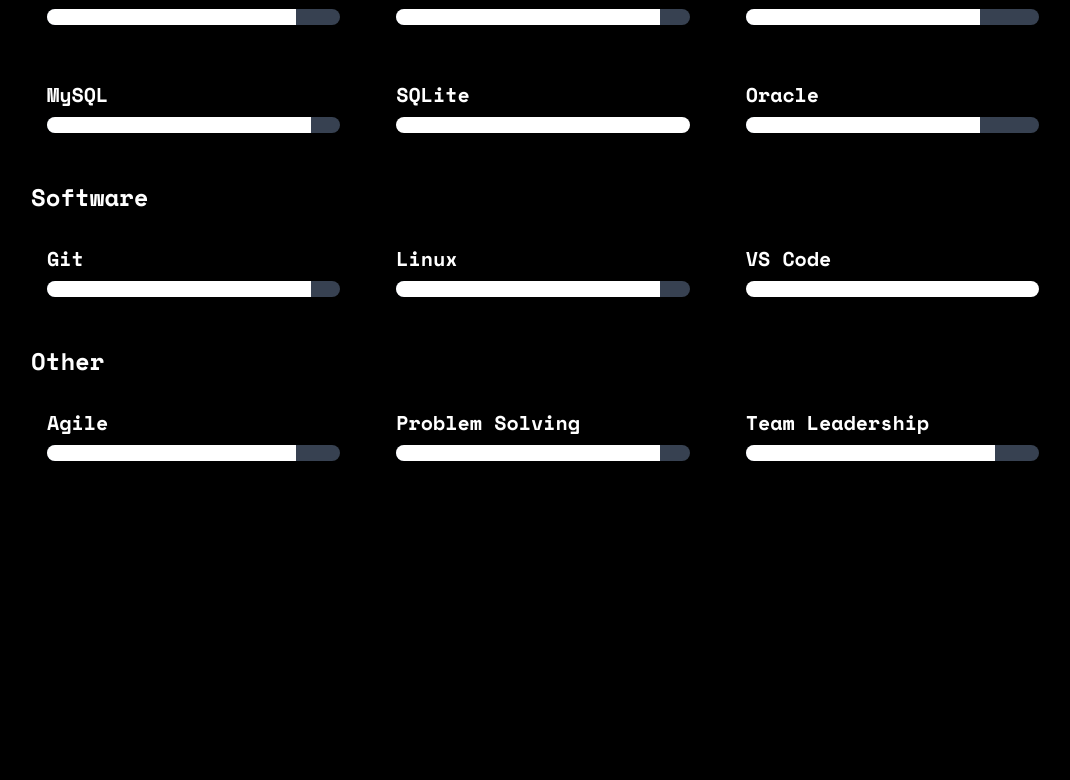
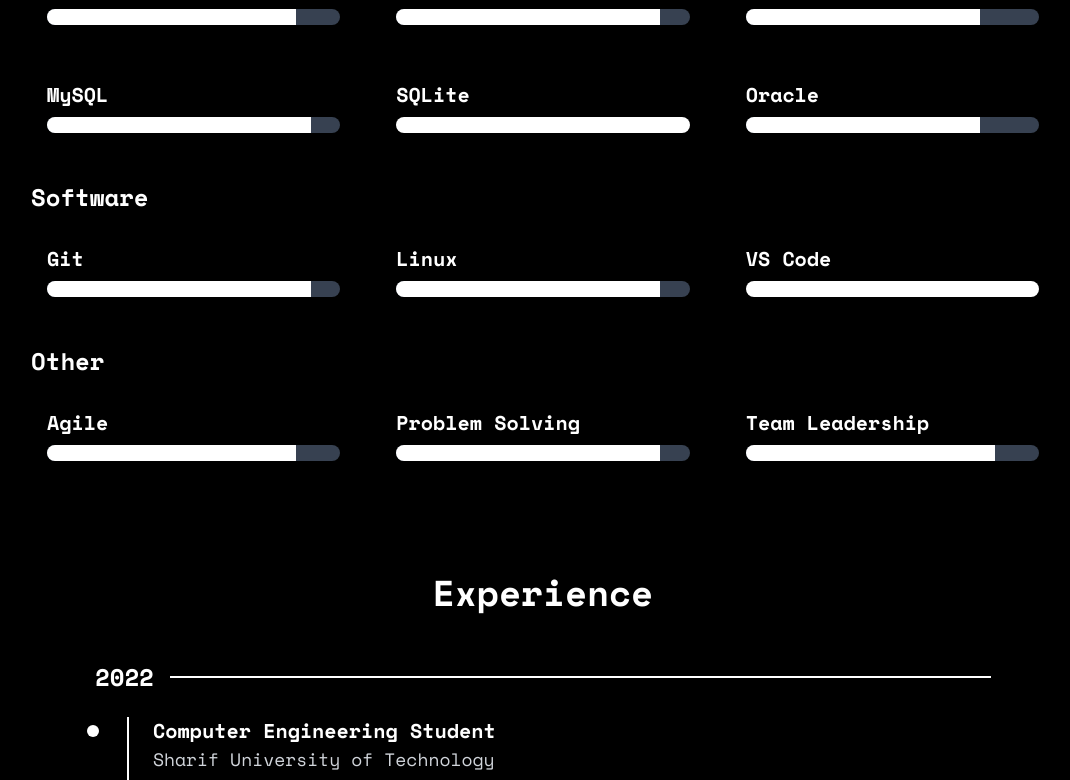
Before and after one commit to maniebra/maniebra.github.io, a React (Vite) app in the folder cv-app/: page / in a window 1280 px wide. Shown: the part 2003-2783 px from the top of the page, without its empty margins (97-1167 px from the left). Before the commit the page ends 2528 px from the top, so only its background shows below. Built offline with nearby package versions, Linux system fonts and the light colour scheme.

Commit message:
added experience section

```diff
--- a/cv-app/src/App.jsx
+++ b/cv-app/src/App.jsx
@@ -1,4 +1,5 @@
 import AboutMe from './sections/about-me'
+import Experience from './sections/experience'
 import Hero from './sections/hero'
 import Skills from './sections/skills'
 
@@ -9,6 +10,7 @@ function App() {
       <Hero />
       <AboutMe />
       <Skills />
+      <Experience />
     </div>
   )
 }
--- a/cv-app/src/components/card.jsx
+++ b/cv-app/src/components/card.jsx
@@ -1,4 +1,16 @@
 export default function Card(props) {
+
+    const { title, actionName, actionLink, children } = props;
+    const openLink = () => {
+        if (actionLink) {
+            const element = document.querySelector(actionLink);
+            if (element) {
+                element.scrollIntoView({ behavior: 'smooth' });
+            }
+        }
+    }
+
+
     return (
         <div className="relative overflow-hidden bg-white p-0.5 min-h-full md:min-h-[30dvh] md:max-w-[27dvw] [clip-path:polygon(12px_0,100%_0,100%_calc(100%-12px),calc(100%-12px)_100%,0_100%,0_12px)]">
             <div className="relative flex flex-col gap-4 bg-black p-6 text-gray-100 h-full md:min-h-[30dvh] [clip-path:polygon(12px_0,100%_0,100%_calc(100%-12px),calc(100%-12px)_100%,0_100%,0_12px)]">
@@ -11,7 +23,7 @@ export default function Card(props) {
                 </p>
 
                 <div className="mt-auto flex items-center justify-between">
-                    <button className="[clip-path:polygon(10px_0,100%_0,100%_calc(100%-10px),calc(100%-10px)_100%,0_100%,0_10px)] bg-white px-4 py-2 font-semibold text-black hover:bg-gray-300 transition-all duration-300">
+                    <button onClick={openLink} className="[clip-path:polygon(10px_0,100%_0,100%_calc(100%-10px),calc(100%-10px)_100%,0_100%,0_10px)] bg-white px-4 py-2 font-semibold text-black hover:bg-gray-300 transition-all duration-300">
                         {props.actionName}
                     </button>
                 </div>
--- a/cv-app/src/sections/about-me.jsx
+++ b/cv-app/src/sections/about-me.jsx
@@ -7,7 +7,7 @@ export default function AboutMe() {
                 About Me
             </h1>
             <div className="flex flex-col md:flex-row gap-6 md:gap-4 pt-8 md:pt-12 w-full mx-auto h-full justify-evenly items-center">
-                <Card title="Skills" actionName="View my skills">
+                <Card title="Skills" actionName="View my skills" actionLink="#skills">
                     <p>
                         I am a skilled software engineer who knows many programming languages and frameworks. I am most proficient in web and mobile development.
                     </p>
--- /dev/null
+++ b/cv-app/src/sections/experience.jsx
@@ -0,0 +1,140 @@
+import { useEffect, useRef, useState } from 'react';
+
+export default function Experience() {
+    const experiences = {
+        2022: [
+            {
+                title: "Computer Engineering Student",
+                company: "Sharif University of Technology",
+                duration: "Sep 2022 - Present",
+                description: "Got accepted to the Computer Engineering department at Sharif University of Technology and have been studying there ever since."
+            },
+            {
+                title: "Freelance Developer",
+                company: "Freelance",
+                duration: "Jan 2022 - Jun 2024",
+                description: "Worked on a variety of projects as a freelance developer. Developed and maintained web applications using React and Node.js. Collaborated with senior developers on large-scale projects."
+            }
+        ],
+        2023: [
+            {
+                title: "Head of Technical Content Creation",
+                company: "Sharif University of Technology",
+                duration: "Jun 2023 - Sep 2023",
+                description: "Worked as a head teaching assistant for the course of Python Programming and Alogorithmic Creativity, by Dr. Ali Sharifi Zarchi. We taught over 4000 students in this course from all over Iran."
+            }
+        ],
+        2024: [
+            {
+                title: "Full Stack Developer",
+                company: "Danesh Solutions",
+                duration: "Jun 2024 - Present",
+                description: "Worked on TradeBin as a QA Engineer. Developed and maintained backend services using Django and PostgreSQL."
+            },
+            {
+                title: "Founder & Full Stack Developer",
+                company: "Hextellar Team",
+                duration: "Aug 2024 - Present",
+                description: "Founded a team of developers and worked on a vast variety of projects."
+            },
+            {
+                title: "Head Teaching Assistant",
+                company: "Sharif University of Technology",
+                duration: "Sep 2023 - Jun 2024",
+                description: "Worked as a head teaching assistant for the course of Python Programming for Mr. Ali Abrishami. The course had a more practical approach to programming and focused on the use of Python in real-world applications."
+            }
+        ],
+    };
+
+    const [isVisible, setIsVisible] = useState(false);
+    const experienceRef = useRef(null);
+
+    useEffect(() => {
+        const observer = new IntersectionObserver(
+            ([entry]) => {
+                if (entry.isIntersecting) {
+                    setIsVisible(true);
+                }
+            },
+            { threshold: 0.1 }
+        );
+
+        if (experienceRef.current) {
+            observer.observe(experienceRef.current);
+        }
+
+        return () => {
+            if (experienceRef.current) {
+                observer.unobserve(experienceRef.current);
+            }
+        };
+    }, []);
+
+    return (
+        <div className="p-4 md:p-12 bg-black text-white z-30" id="experience" ref={experienceRef}>
+            <h1 className="text-3xl md:text-4xl font-bold text-center">
+                Experience
+            </h1>
+            <div className="max-w-4xl mx-auto mt-12">
+                {Object.entries(experiences).map(([year, jobs], yearIndex) => (
+                    <div key={year} className={`mb-12 opacity-0 translate-x-[-50px] transition-all duration-1000 ease-out ${isVisible ? 'animate-timeline' : ''}`}
+                         style={{
+                             animation: isVisible ? `slideIn ${0.8}s ease-out forwards ${yearIndex * 0.3}s` : 'none'
+                         }}>
+                        <div className="flex items-center">
+                            <div className="text-2xl font-bold text-white">{year}</div>
+                            <div className="flex-grow ml-4 h-0.5 bg-white scale-x-0 origin-left"
+                                 style={{
+                                     animation: isVisible ? `scaleX 0.8s ease-out forwards ${yearIndex * 0.3 + 0.4}s` : 'none'
+                                 }}></div>
+                        </div>
+                        <div className="ml-8 mt-6 space-y-8">
+                            {jobs.map((job, jobIndex) => (
+                                <div key={jobIndex} className="relative opacity-0"
+                                     style={{
+                                         animation: isVisible ? `fadeIn 0.8s ease-out forwards ${yearIndex * 0.3 + jobIndex * 0.2 + 0.6}s` : 'none'
+                                     }}>
+                                    <div className="absolute -left-10 top-2 w-3 h-3 bg-white rounded-full scale-0"
+                                         style={{
+                                             animation: isVisible ? `scaleIn 0.3s ease-out forwards ${yearIndex * 0.3 + jobIndex * 0.2 + 0.8}s` : 'none'
+                                         }}></div>
+                                    <div className="border-l-2 border-white pl-6 pb-8 [border-left-width:0px]"
+                                         style={{
+                                             animation: isVisible ? `borderWidth 0.2s ease-out forwards ${yearIndex * 0.3 + jobIndex * 0.2 + 0.9}s` : 'none'
+                                         }}>
+                                        <h3 className="text-xl font-bold">{job.title}</h3>
+                                        <h4 className="text-lg text-gray-300">{job.company}</h4>
+                                        <p className="text-sm text-gray-400 mt-1">{job.duration}</p>
+                                        <p className="mt-2 text-gray-300">{job.description}</p>
+                                    </div>
+                                </div>
+                            ))}
+                        </div>
+                    </div>
+                ))}
+            </div>
+            <style jsx>{`
+                @keyframes slideIn {
+                    from { opacity: 0; transform: translateX(-50px); }
+                    to { opacity: 1; transform: translateX(0); }
+                }
+                @keyframes scaleX {
+                    from { transform: scaleX(0); }
+                    to { transform: scaleX(1); }
+                }
+                @keyframes fadeIn {
+                    from { opacity: 0; }
+                    to { opacity: 1; }
+                }
+                @keyframes scaleIn {
+                    from { transform: scale(0); }
+                    to { transform: scale(1); }
+                }
+                @keyframes borderWidth {
+                    from { border-left-width: 0px; }
+                    to { border-left-width: 2px; }
+                }
+            `}</style>
+        </div>
+    )
+}
--- a/cv-app/src/sections/skills.jsx
+++ b/cv-app/src/sections/skills.jsx
@@ -36,7 +36,7 @@ export default function Skills() {
     };
 
     return (
-        <div className="p-4 md:p-12 bg-black/90 backdrop-blur-lg text-white z-30">
+        <div className="p-4 md:p-12 bg-black/90 backdrop-blur-lg text-white z-30" id="skills">
             <h1 className="text-3xl md:text-4xl font-bold text-center">
                 Skills
             </h1>
```
Also changed, not shown: 5 other files (tests, documents, lock files or other folders).
